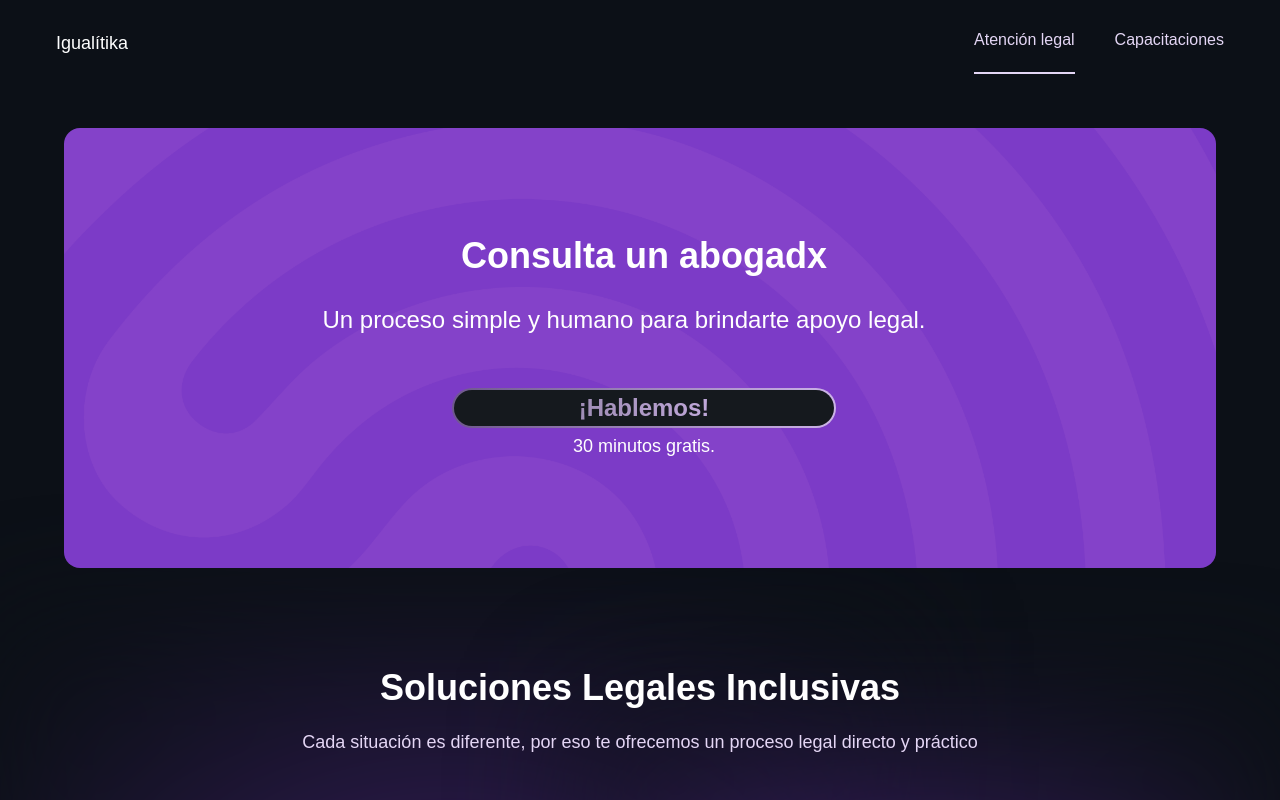
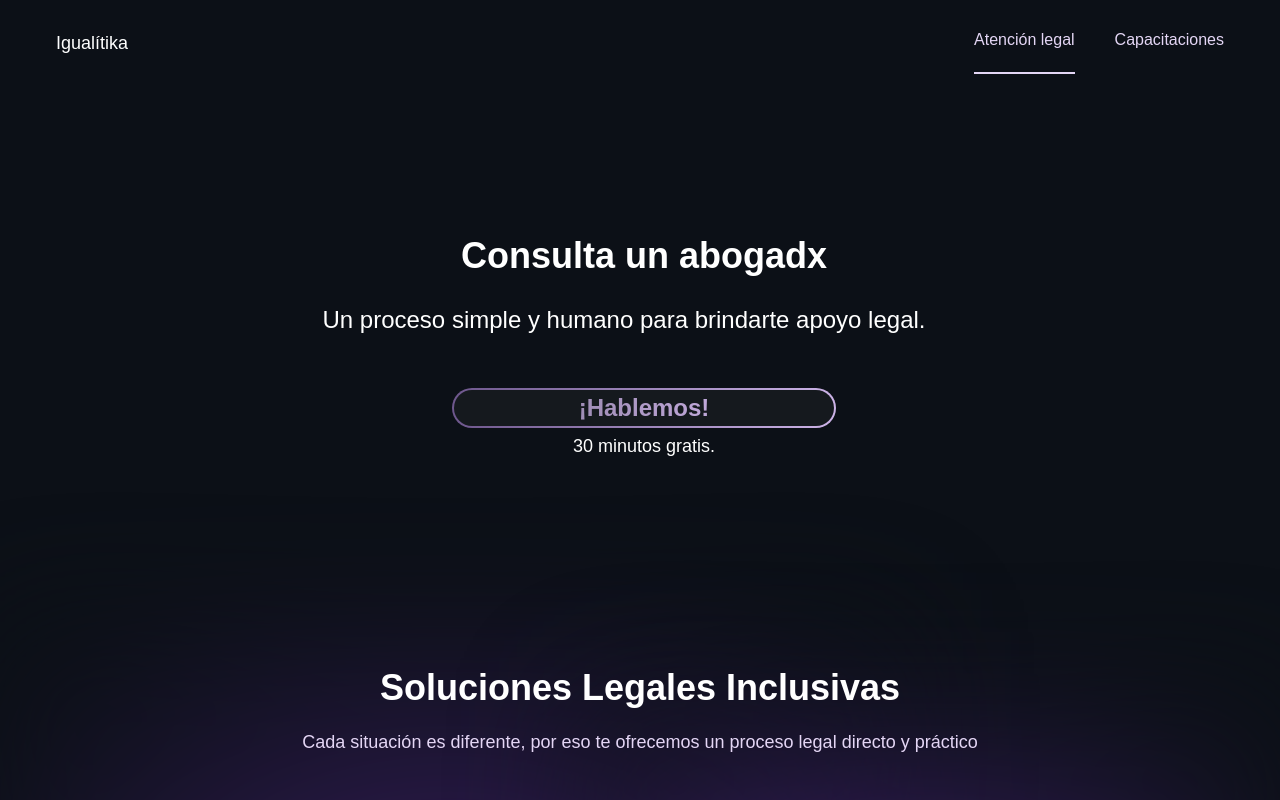
Before and after one commit to BIEH01/aracari-studio-technical-test, a Next.js app: page / in a window 1280 px wide. Shown: the top 800 px of the page. Built offline with nearby package versions, Linux system fonts and the light colour scheme.

Commit message:
Configurations on tailwind.config.ts and hero

```diff
--- a/src/components/shared/Hero/Hero.tsx
+++ b/src/components/shared/Hero/Hero.tsx
@@ -10,7 +10,7 @@ export const Hero = () => {
 
 	return (
 		<section className="mx-auto mt-20 mb-16 w-full md:mt-28 lg:mt-32 lg:mb-16">
-			<div className="w-[85%] min-h-72 h-auto mx-auto bg-hero-image bg-no-repeat bg-center bg-cover rounded-2xl flex justify-center items-center lg:h-[440px] lg:w-[90%] max-w-[1500px]">
+			<div className="w-[85%] min-h-72 h-auto mx-auto rounded-2xl flex justify-center items-center lg:h-[440px] lg:w-[90%] max-w-[1500px]">
 				{heroData.map((data) =>
 					pathname === data.id ? (
 						<div
--- a/tailwind.config.ts
+++ b/tailwind.config.ts
@@ -14,7 +14,6 @@ const config: Config = {
 				"extra-strong": "0 0 25px 8px rgba(0, 0, 0, 0.8)",
 			},
 			backgroundImage: {
-				"hero-image": "url('public/images/aspect-ratio-bg.png')",
 				"button-gradient": "linear-gradient(to right, #6e578d, #ccb3e7)",
 				"radial-gradient":
 					"radial-gradient(circle, rgba(101, 43, 170, 0.6) 40%, rgba(101, 43, 170, 0.3) 60%, rgba(12, 16, 23, 1) 90%)",
```
